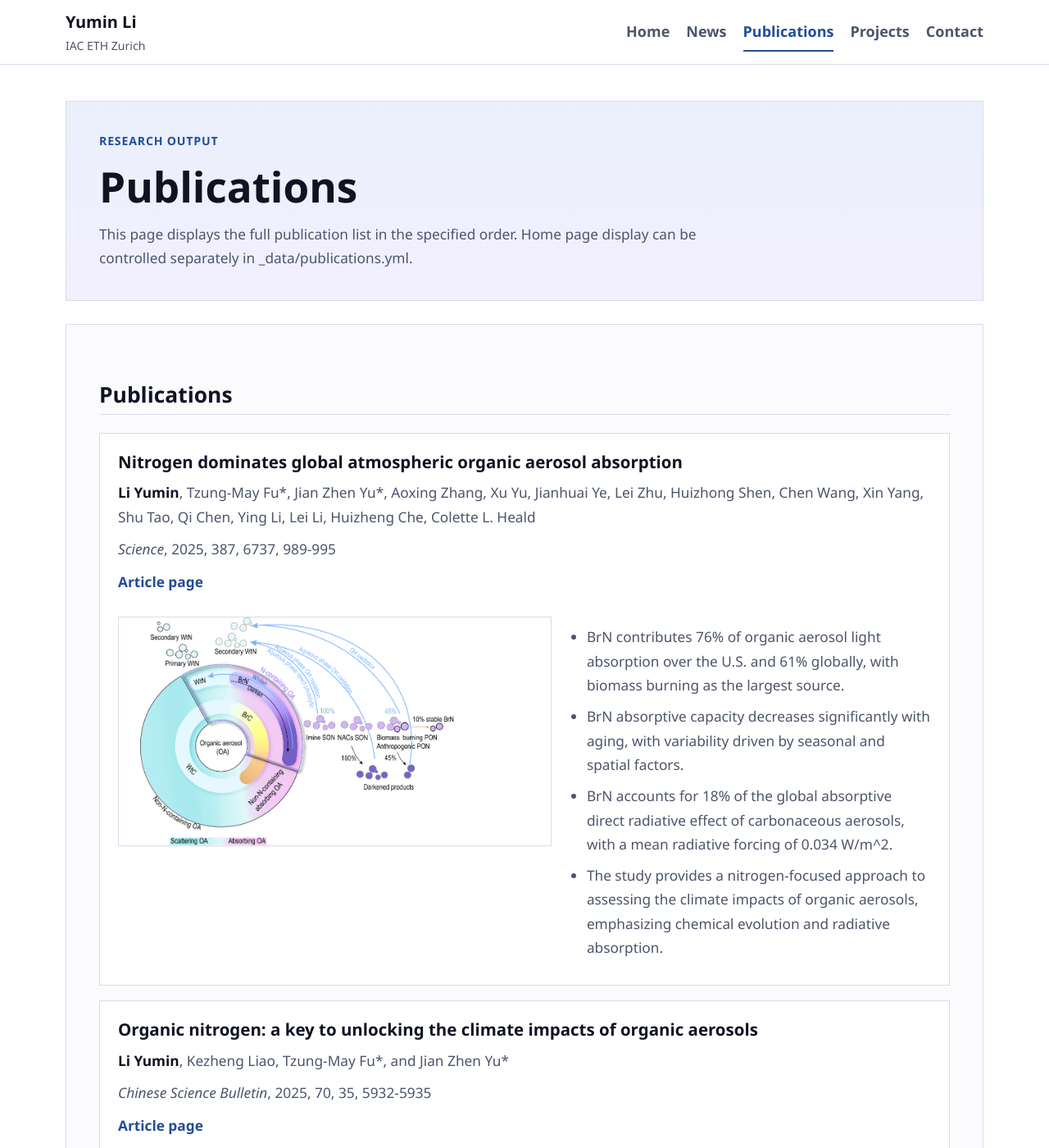
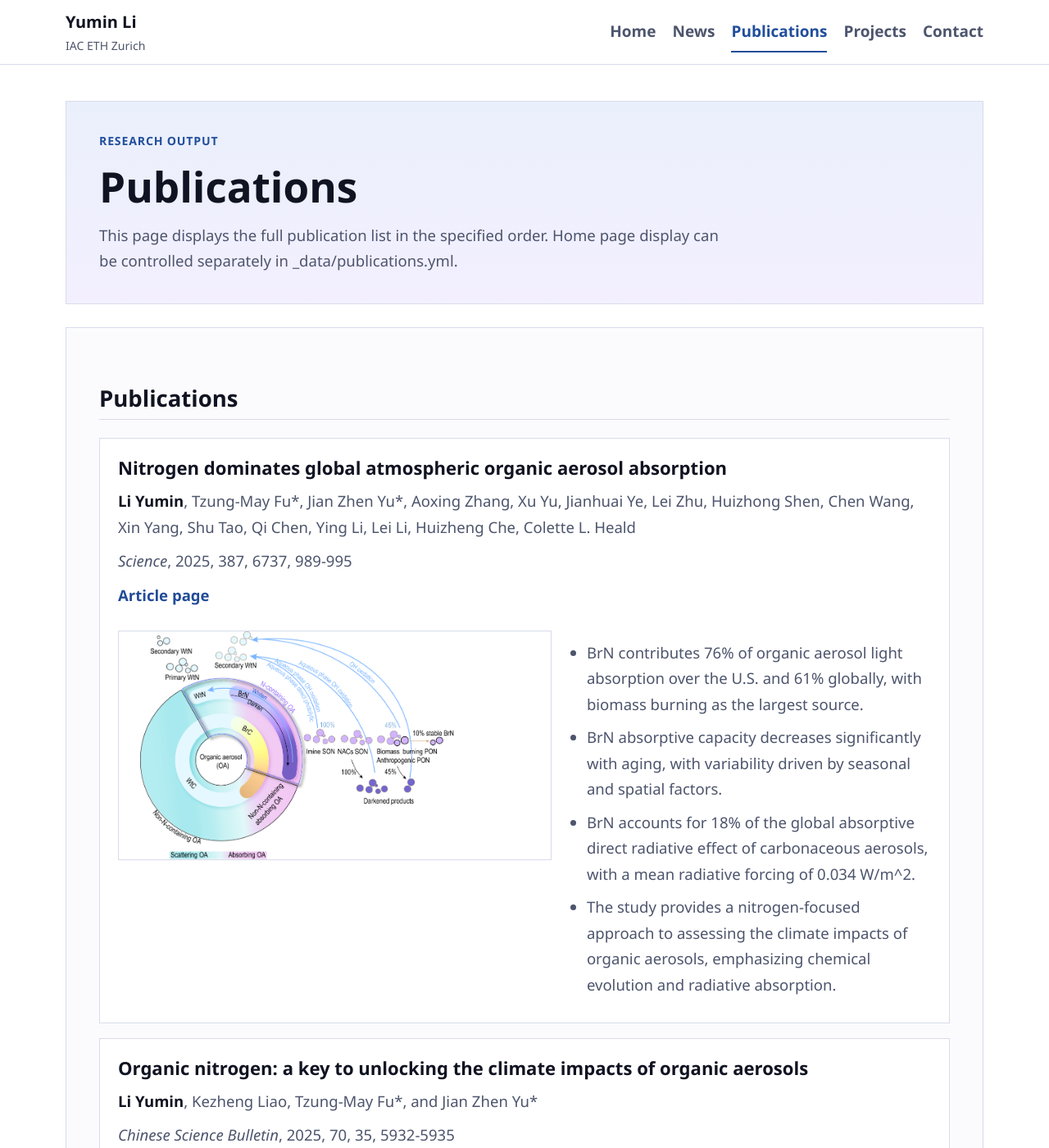
Before and after one commit to LianHeng-Li/Website, a Jekyll site: the page built from publications/index.md, in a window 1280 px wide and 1400 px high. Shown: the whole window at 82% size. Built offline with Jekyll 4.4.1, drawn with Linux system fonts in a browser that asks for light colours.

Commit message:
Add files via upload

```diff
--- a/assets/css/style.css
+++ b/assets/css/style.css
@@ -27,7 +27,7 @@ body {
   color: var(--text);
   font-family: "Segoe UI", "Helvetica Neue", Arial, sans-serif;
   line-height: 1.7;
-  font-size: 18px;
+  font-size: 19px;
 }
 
 a {
@@ -132,7 +132,7 @@ a:hover {
   max-width: 760px;
   margin: 0;
   color: var(--text-soft);
-  font-size: 1.08rem;
+  font-size: 1.16rem;
 }
 
 .content-card {
@@ -152,13 +152,13 @@ a:hover {
   margin-top: 2.2rem;
   padding-bottom: 0.45rem;
   border-bottom: 1px solid var(--line);
-  font-size: 1.65rem;
+  font-size: 1.72rem;
 }
 
 .content-card p,
 .content-card li {
   color: var(--text-soft);
-  font-size: 1.08rem;
+  font-size: 1.16rem;
 }
 
 .content-card strong {
@@ -309,7 +309,7 @@ a:hover {
 
 .publication-title {
   margin: 0 0 10px;
-  font-size: 1.28rem;
+  font-size: 1.38rem;
   line-height: 1.3;
 }
 
@@ -318,6 +318,7 @@ a:hover {
 .publication-links {
   margin: 0 0 10px;
   color: var(--text-soft);
+  font-size: 1.06rem;
 }
 
 .publication-links a {
@@ -404,6 +405,7 @@ a:hover {
 .news-date {
   color: var(--blue);
   font-weight: 700;
+  font-size: 1.06rem;
 }
 
 .key-findings {
@@ -419,7 +421,7 @@ a:hover {
 .publication-meta,
 .muted {
   color: var(--text-soft);
-  font-size: 0.94rem;
+  font-size: 1rem;
 }
 
 .site-footer {
```
Also changed, not shown: images/news-phoenix-marker.png.
